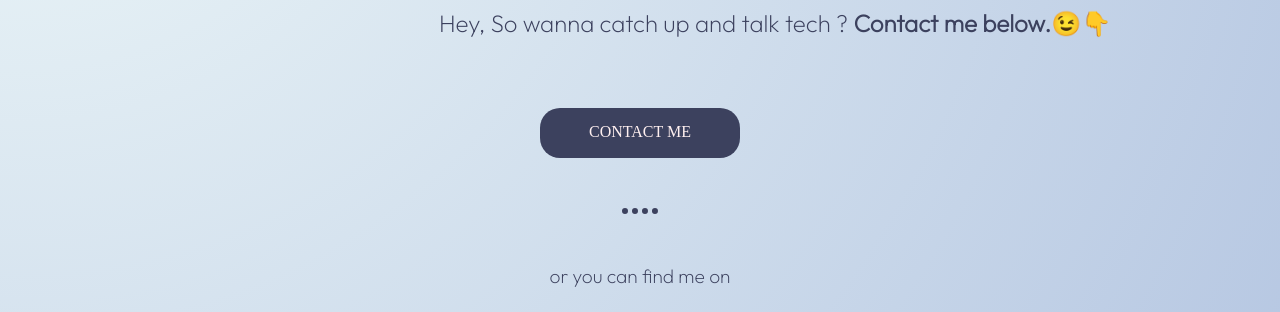
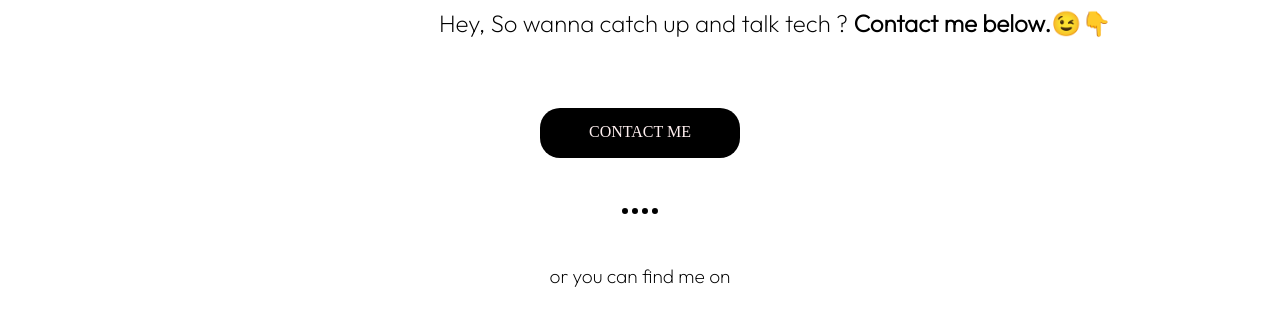
Before and after one commit to shw06/Portfolio, a plain HTML site: page contact.html in a window 1280 px wide. Shown: the part 332-644 px from the top of the page. Drawn offline with Linux system fonts and the light colour scheme.

Commit message:
New background color

```diff
--- a/css/styles.css
+++ b/css/styles.css
@@ -1,7 +1,7 @@
 body {
     margin: 0 50px 0 50px;
     padding: 0;
-    background-image: radial-gradient( circle farthest-corner at 1.3% 2.8%,  rgba(239,249,249,1) 0%, rgba(182,199,226,1) 100.2% );
+    background-image: #ffffff;
 }
 .container {
     display: block;
@@ -30,7 +30,7 @@ ul,
 #skill,
 #project,
 .name  {
-    color: #3C415E;
+    color: #000000;
 }
 
 .link {
@@ -150,7 +150,7 @@ h4.copyright {
 }
 
 .btn {
-    background-color: #3C415E;
+    background-color: #000000;
     width: 150px;
     height: 20px;
     border-radius: 20px;
@@ -180,8 +180,11 @@ h4#footer-head {
 
 
 /* about.html */
+#skillsnproject {
+
+}
 .about-info {
-    color: #3C415E;
+    color: #000000;
     display: flex;
     flex-direction: column;
     justify-content: center;
@@ -211,7 +214,7 @@ p#name {
 
 hr {
     border-style: dotted none none;
-    border-color: #3C415E;
+    border-color: #000000;
     width: 3%;
     border-width: 6px;
     margin: 50px auto;
```
Also changed, not shown: about.html (+2 -0 lines), 1 other file.
